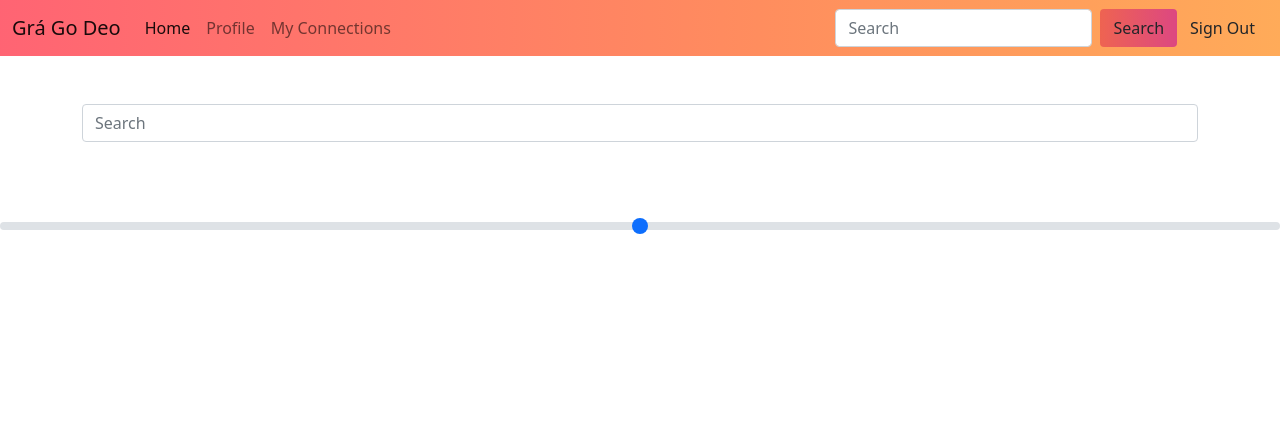
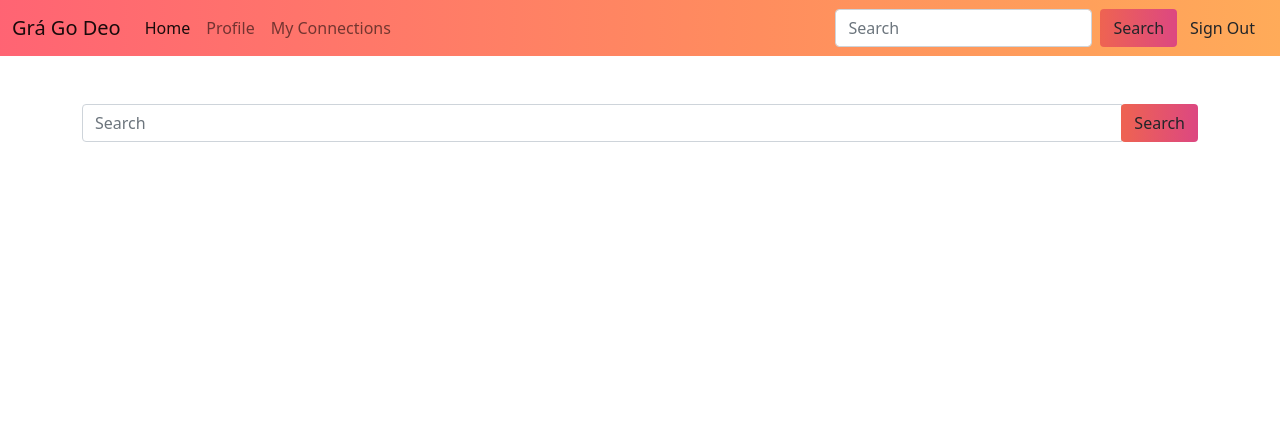
Before and after one commit to LukeBogdanovic/CS4116-Software_development_project, a PHP site: page /search.php in a window 1280 px wide. Shown: the top 433 px of the page. Run offline with PHP 8.4, Linux system fonts and the light colour scheme; a user stored in the database is signed in.

Commit message:
Revert "Cs4116 59 search by username"

```diff
--- a/js/search.js
+++ b/js/search.js
@@ -1,12 +1,10 @@
-var search = $("#search");
-var typingTimer;
-var interval = 500;
 /**
  * Sends the user request from the frontend to the server and returns
  * the data retrieved from the database
  * @param {Event} event
  */
-function getSearchResults() {
+function getSearchResults(event) {
+  event.preventDefault();
   const searchTerm = $("#search").val();
   $.ajax({
     method: "POST",
@@ -17,7 +15,7 @@ function getSearchResults() {
       if (data.status == 200) {
         if (document.getElementById("warning"))
           document
-            .getElementById("searchbox")
+            .getElementById("searchForm")
             .parentElement.removeChild(document.getElementById("warning"));
         if (document.getElementById("user-cards").children) {
           document.getElementById("user-cards").innerHTML = "";
@@ -29,7 +27,7 @@ function getSearchResults() {
           newNode.id = "warning";
           newNode.classList.add("alert", "alert-danger");
           newNode.innerHTML = data.message;
-          var parentDiv = document.getElementById("searchbox").parentElement;
+          var parentDiv = document.getElementById("searchForm").parentElement;
           parentDiv.appendChild(newNode);
           document.getElementById("user-cards").innerHTML = "";
         }
@@ -60,8 +58,3 @@ function addUserCards(data) {
     userCardContainer.append(card);
   });
 }
-
-search.on("keyup", () => {
-  clearTimeout(typingTimer);
-  typingTimer = setTimeout(getSearchResults, interval);
-});
--- a/search.php
+++ b/search.php
@@ -30,21 +30,20 @@ if (!isset($_SESSION['loggedin']) || $_SESSION['loggedin'] !== true) {
     ?>
     <div>
         <div class="container py-5 h-5">
-            <div class="input-group" id="searchbox">
-                <input name="search" type="text" id="search" class="form-control" placeholder="Search">
-            </div>
+            <form onsubmit="getSearchResults(event);" method="POST" id="searchForm">
+                <div class="input-group">
+                    <input name="search" type="text" id="search" class="form-control" placeholder="Search">
+                    <div class="input-group-btn">
+                        <button class="btn submit btn-default" type="submit">Search</button>
+                    </div>
+                </div>
+            </form>
         </div>
-        <div class="col">
-            <label for="ageRange" class="form-label"></label>
-            <input type="range" class="form-range" id="ageRange" min="18" max="130">
-        </div>
-        <div class="container-fluid bg-trasparent my-4 p-3" style="position: relative;">
-            <div class="row row-cols-1 row-cols-xs-2 row-cols-sm-2 row-cols-lg-4 g-3" id="user-cards" data-user-cards-container></div>
-        </div>
+        <div class="row row-cols-1 row-cols-xs-2 row-cols-sm-2 row-cols-lg-4 g-3" id="user-cards" data-user-cards-container></div>
 
         <template data-user-template>
             <div class="col">
-                <div class="usercard card h-100 shadow-sm"> <img src="assets/images/logo.PNG" class="card-img-top" alt="Profile Picture">
+                <div class="card h-100 shadow-sm"> <img src="assets/images/logo.PNG" class="card-img-top" alt="Profile Picture">
                     <div class="card-body">
                         <h5 class="card-title" data-header>Name</h5>
                         <h5 class="card-subtitle mb-2 text-muted" data-username>Username</h5>
```
